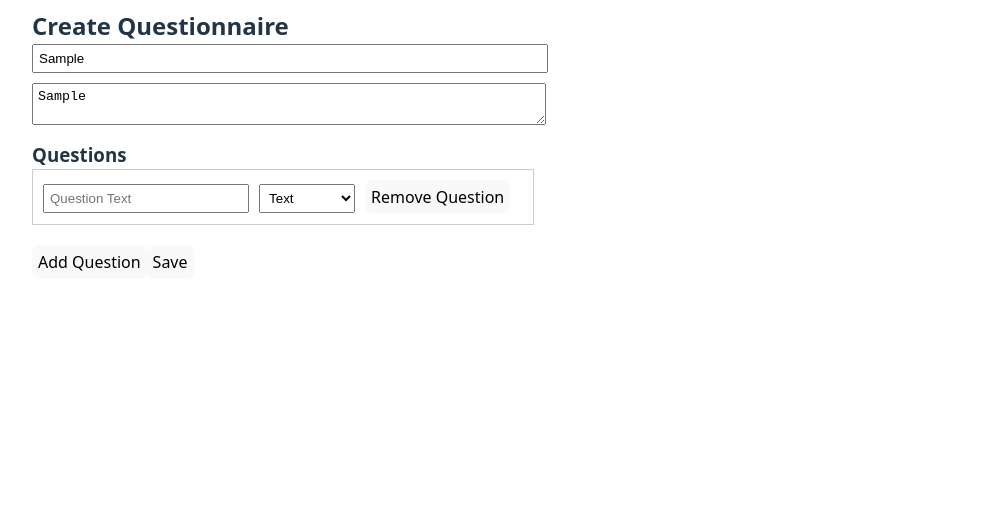
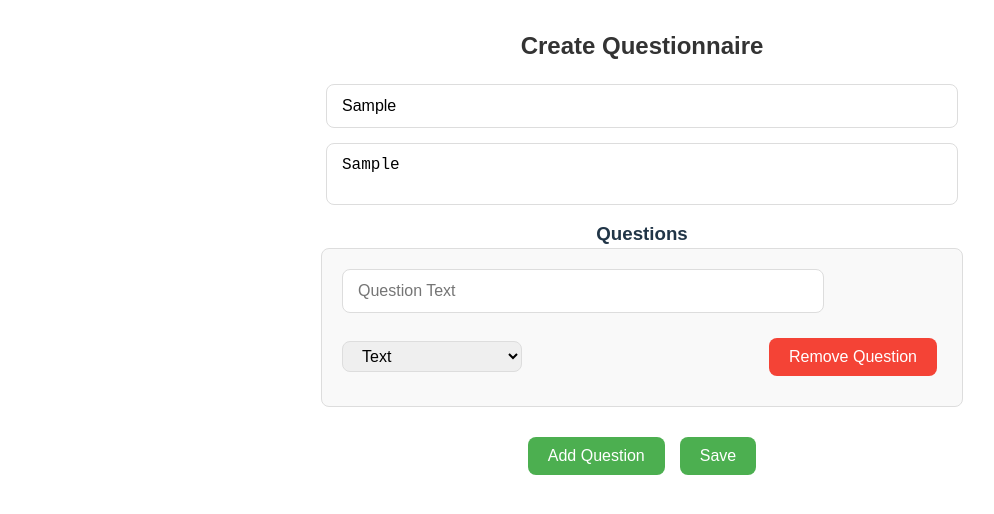
Before and after one commit to EXPua1/questions, a React (Vite) app: page /create in a window 1280 px wide. Both pictures are taken after typing "Sample", "Sample" into the empty fields and a click on the button "Add Question". Shown: the top 514 px of the page, without its empty margins (6-1000 px from the left). Built offline with nearby package versions, Linux system fonts and the light colour scheme.

Commit message:
added styles on create page

```diff
--- a/src/api/api.js
+++ b/src/api/api.js
@@ -39,3 +39,14 @@ export const deleteQuestionnaire = async (id) => {
     console.error("Error deleting questionnaire:", error);
    }
 }
+
+
+export const completeQuestionnaire = async (id) => {
+  try {
+    const response = await axios.post(`${API_URL}/${id}/complete`);
+    return response.data.data;
+  } catch (error) {
+    console.error("Error completing questionnaire:", error);
+    throw error;
+  }
+};
--- a/src/components/QuestionnaireCard/QuestionnaireCard.jsx
+++ b/src/components/QuestionnaireCard/QuestionnaireCard.jsx
@@ -43,6 +43,10 @@ const QuestionnaireCard = ({ id, name, description, questionCount, completions,
             <div>
                 <h3>{name}</h3>
                 <p>{description}</p>
+
+            </div>
+            <div>
+                <p>Completed - {completions} times</p>
             </div>
             <p>Questions: {questionCount}</p>
         </div>
--- a/src/components/QuestionnaireCard/QuestionnaireCard.module.css
+++ b/src/components/QuestionnaireCard/QuestionnaireCard.module.css
@@ -1,33 +1,51 @@
 .card {
   border: 1px solid #ccc;
-  padding: 10px;
-  margin: 10px 0;
+  padding: 15px;
+  margin: 15px 0;
   display: flex;
   flex-direction: column;
   justify-content: space-between;
-  width: 300px;
+  width: 320px;
   position: relative;
-  height: 200px;
+  height: 220px;
+  background: linear-gradient(135deg, #ffffff, #f8f8f8);
+  border-radius: 12px;
+  box-shadow: 0 4px 10px rgba(0, 0, 0, 0.1);
+  transition: transform 0.3s ease, box-shadow 0.3s ease;
+
+  &:hover {
+    transform: translateY(-5px);
+    box-shadow: 0 6px 15px rgba(0, 0, 0, 0.15);
+  }
 }
 
 .question {
-  color: blue;
+  color: #007bff;
+  font-weight: bold;
+  font-size: 16px;
 }
-.actionMenu{
- position: absolute;
-    top: 0;
-    right: 0;
-    z-index: 1000;
-}
-.actionButton{
+
+.actionMenu {
   position: absolute;
   top: 10px;
-  right: 5px;
+  right: 10px;
+  z-index: 1000;
+}
+
+.actionButton {
+  position: absolute;
+  top: 10px;
+  right: 10px;
   cursor: pointer;
   background-color: transparent;
-  font-size: 10px;
+  font-size: 12px;
+  border: none;
+  padding: 5px;
+  border-radius: 5px;
+  transition: background 0.3s ease, transform 0.2s ease;
 
+  &:hover {
+    background: rgba(0, 123, 255, 0.2);
+    transform: scale(1.1);
+  }
 }
-.actionButton:hover{
-  border-color: none;
-}
--- a/src/index.css
+++ b/src/index.css
@@ -31,7 +31,7 @@ a:hover {
 
 body {
 
-  display: flex;
+  /* display: flex; */
 
   width: 100%;
   min-height: 100vh;
--- a/src/pages/Create/Create.jsx
+++ b/src/pages/Create/Create.jsx
@@ -2,8 +2,9 @@ import React, { useState, useEffect } from 'react';
 import { useNavigate, useParams } from 'react-router-dom';
 import { fetchQuezzById, createQuestionnaire, updateQuestionnaire } from '../../api/api';
 import Container from '../../components/Container/Container';
+import styles from './Create.module.css';
 
-const QuestionnaireBuilder = () => {
+const Create = () => {
   const { id } = useParams();
   const navigate = useNavigate();
   const [name, setName] = useState('');
@@ -124,54 +125,58 @@ const QuestionnaireBuilder = () => {
 
   return (
     <Container>
-      <div>
+      <div className={styles.container}>
         <h2>{id ? 'Edit Questionnaire' : 'Create Questionnaire'}</h2>
         {loading && <p>{id ? 'Loading...' : 'Saving...'}</p>}
         {error && <p style={{ color: 'red' }}>{error}</p>}
         {id && !questionnaire && !loading && <p>Questionnaire not found</p>}
         <input
+          className={styles.inputField}
           value={name}
           onChange={(e) => setName(e.target.value)}
           placeholder="Questionnaire Name"
-          style={{ width: '100%', marginBottom: '10px', padding: '5px' }}
           disabled={loading}
         />
         <textarea
+          className={styles.inputField}
           value={description}
           onChange={(e) => setDescription(e.target.value)}
           placeholder="Description"
-          style={{ width: '100%', marginBottom: '10px', padding: '5px' }}
           disabled={loading}
         />
         <h3>Questions</h3>
         {questions.map((q, index) => (
-          <div key={index} style={{ marginBottom: '10px', border: '1px solid #ccc', padding: '10px' }}>
+          <div className={styles.questionContainer} key={index}>
             <input
+              className={styles.inputField}
               value={q.text}
               onChange={(e) => updateQuestion(index, 'text', e.target.value)}
               placeholder="Question Text"
-              style={{ width: '40%', marginRight: '10px', padding: '5px' }}
               disabled={loading}
             />
+            <div className={styles.questionType}>
               <select
+                className={styles.inputField_First}
                 value={q.type}
                 onChange={(e) => updateQuestionType(index, e.target.value)}
-              style={{ width: '20%', marginRight: '10px', padding: '5px' }}
                 disabled={loading}
               >
                 <option value="text">Text</option>
                 <option value="single">Single Choice</option>
                 <option value="multiple">Multiple Choice</option>
               </select>
-            <button onClick={() => removeQuestion(index)} style={{ padding: '5px' }} disabled={loading}>
+              <button className={styles.button} onClick={() => removeQuestion(index)} disabled={loading}>
                 Remove Question
               </button>
+            </div>
+
             {q.type !== 'text' && (
-              <div style={{ marginTop: '10px' }}>
+              <div className={styles.options}>
                 <h4>Options</h4>
                 {q.options.map((opt, optIndex) => (
-                  <div key={optIndex} style={{ marginBottom: '5px' }}>
+                  <div key={optIndex}>
                     <input
+                      className={styles.inputField}
                       value={opt}
                       onChange={(e) => {
                         const newQuestions = [...questions];
@@ -179,31 +184,32 @@ const QuestionnaireBuilder = () => {
                         setQuestions(newQuestions);
                       }}
                       placeholder={`Option ${optIndex + 1}`}
-                      style={{ width: '40%', marginRight: '10px', padding: '5px' }}
                       disabled={loading}
                     />
-                    <button onClick={() => removeOption(index, optIndex)} style={{ padding: '5px' }} disabled={loading}>
+                    <button className={styles.optionButton} onClick={() => removeOption(index, optIndex)} disabled={loading}>
                       Remove Option
                     </button>
                   </div>
                 ))}
-                <button onClick={() => addOption(index)} style={{ padding: '5px', marginTop: '5px' }} disabled={loading}>
+                <button className={styles.optionButton} onClick={() => addOption(index)} disabled={loading}>
                   Add Option
                 </button>
               </div>
             )}
           </div>
         ))}
-        <button onClick={addQuestion} style={{ padding: '5px', marginTop: '10px' }} disabled={loading}>
+        <div className={styles.buttonContainerInner}>
+          <button className={styles.button} onClick={addQuestion} disabled={loading}>
             Add Question
           </button>
-        <button onClick={handleSubmit} style={{ padding: '5px', marginTop: '10px' }} disabled={loading}>
+          <button className={styles.button} onClick={handleSubmit} disabled={loading}>
             {id ? 'Update' : 'Save'}
           </button>
         </div>
+
+      </div>
     </Container>
-
   );
 };
 
-export default QuestionnaireBuilder;
+export default Create;
--- /dev/null
+++ b/src/pages/Create/Create.module.css
@@ -0,0 +1,127 @@
+/* Create.module.css */
+
+.container {
+  display: flex;
+  flex-direction: column;
+  align-items: center;
+  padding: 20px;
+  font-family: Arial, sans-serif;
+}
+
+h2 {
+  font-size: 24px;
+  color: #333;
+  margin-bottom: 20px;
+}
+
+.inputField {
+  width: 100%;
+  max-width: 600px;
+  padding: 12px 15px;
+  margin-bottom: 15px;
+  border: 1px solid #ddd;
+  border-radius: 8px;
+  font-size: 16px;
+  transition: all 0.3s ease;
+  resize: none;
+}
+.inputField_First {
+  width: 100%;
+  border: 1px solid #ddd;
+  border-radius: 8px;
+  font-size: 16px;
+  transition: all 0.3s ease;
+  padding-top: 5px;
+  padding-bottom: 5px;
+  padding-left: 15px;
+}
+
+.questionType {
+  display: flex;
+  justify-content: space-between;
+  align-items: baseline;
+}
+
+.inputField:focus {
+  border-color: #4caf50;
+  outline: none;
+}
+
+.button {
+  background-color: #4caf50;
+  color: white;
+  font-size: 16px;
+  padding: 10px 20px;
+  margin: 10px 5px;
+  border: none;
+  border-radius: 8px;
+  cursor: pointer;
+  transition: background-color 0.3s ease;
+}
+
+.buttonContainerInner{
+    display: flex;
+    justify-content: space-between;
+}
+
+.button:hover {
+  background-color: #45a049;
+}
+
+.button:disabled {
+  background-color: #ccc;
+  cursor: not-allowed;
+}
+
+.button + .button {
+  margin-left: 10px;
+}
+
+.questionContainer {
+  width: 100%;
+  max-width: 600px;
+  background-color: #f9f9f9;
+  padding: 20px;
+  margin-bottom: 20px;
+  border-radius: 8px;
+  border: 1px solid #ddd;
+}
+
+.questionContainer input {
+  width: 75%;
+}
+
+.questionContainer select {
+  width: 30%;
+}
+
+.questionContainer button {
+  background-color: #f44336;
+}
+
+.options {
+  margin-top: 20px;
+}
+
+.options input {
+  width: 75%;
+}
+
+.optionButton {
+  background-color: #f44336;
+}
+
+.options button {
+  margin-top: 10px;
+  margin-bottom: 15px;
+}
+
+@media (max-width: 768px) {
+  .container {
+    padding: 10px;
+  }
+
+  .questionContainer {
+    padding: 15px;
+  }
+}
--- a/src/pages/Run/Run.jsx
+++ b/src/pages/Run/Run.jsx
@@ -1,6 +1,6 @@
 import React, { useState, useEffect } from 'react';
 import { useNavigate, useParams } from 'react-router-dom';
-import { fetchQuezzById } from '../../api/api';
+import { completeQuestionnaire, fetchQuezzById } from '../../api/api';
 import Container from '../../components/Container/Container';
 import css from './Run.module.css'; // Подключаем CSS-модуль
 
@@ -56,11 +56,17 @@ const Run = () => {
         });
     };
 
-    const handleSubmit = () => {
+    const handleSubmit = async () => {
         const timeTaken = ((Date.now() - startTime) / 1000).toFixed(2);
         console.log('Response:', { questionnaireId: id, answers, timeTaken });
 
-        setIsCompleted(true);
+        try {
+            await completeQuestionnaire(id);
+            setIsCompleted(true);
+        } catch (error) {
+            console.error('Error submitting questionnaire:', error);
+            alert('Failed to submit questionnaire');
+        }
     };
 
     const isSubmitDisabled = Object.keys(answers).length === 0;
```
Lines whose indentation alone changed are shown as unchanged.
